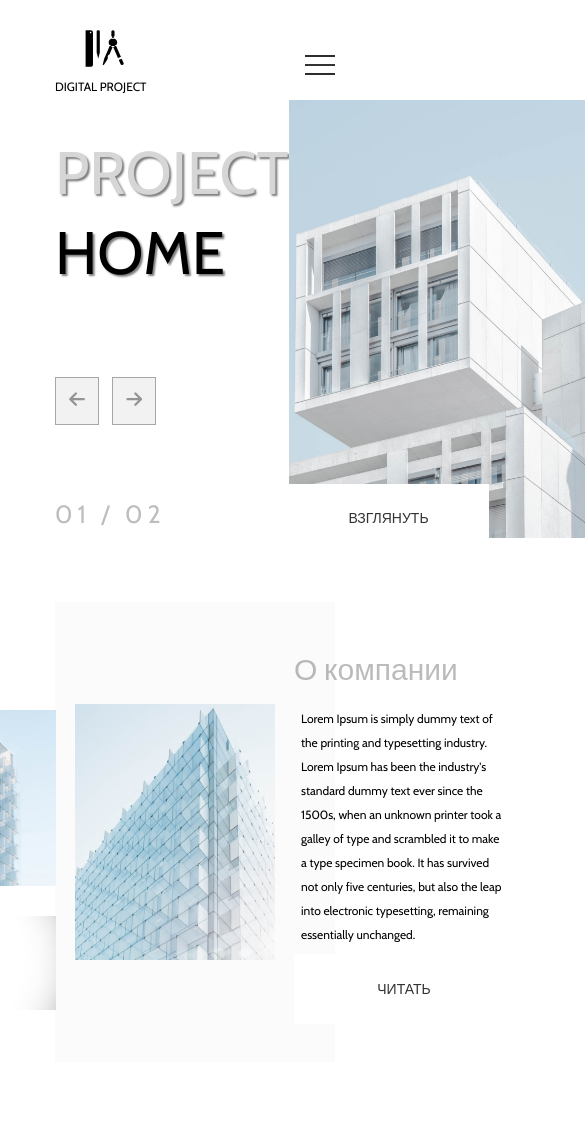
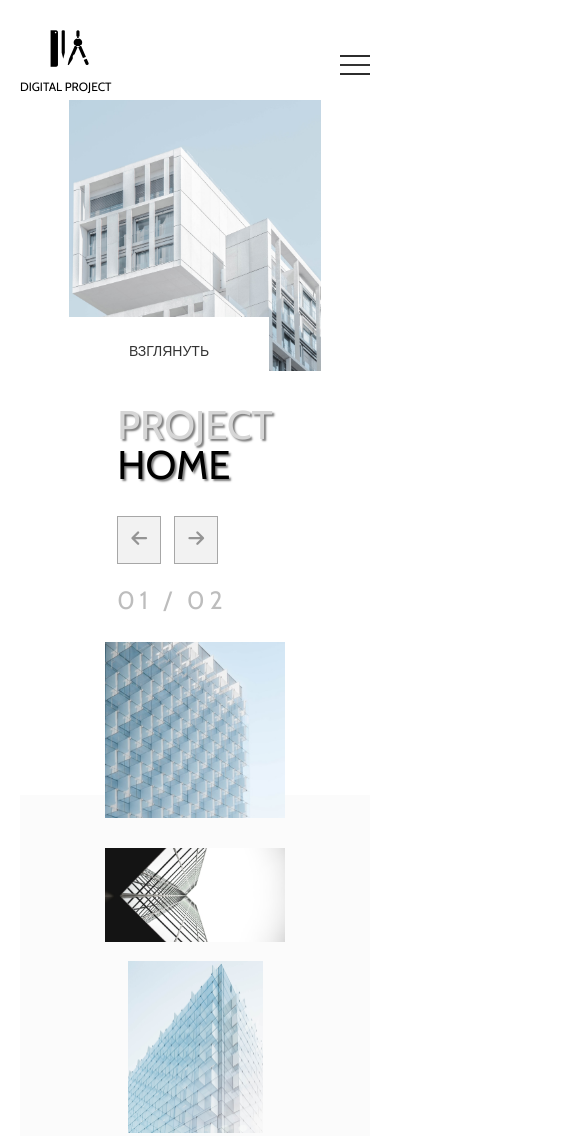
Before and after one commit to HannaNesterova/TEST-WORK, a website: page index.html in a window 390 px wide. Shown: the top 1136 px of the page, 585 px wide, since content can reach past the window. Drawn offline with nearby package versions, Linux system fonts and the light colour scheme; files whose address does not match are found by name.

Commit message:
Made an adaptation for a  phone

```diff
--- a/index.html
+++ b/index.html
@@ -64,9 +64,7 @@
         </div>
     </section>
 
-    <section class="section-about_company" id="galery" data-aos="fade-right"
-     data-aos-offset="500"
-     data-aos-easing="ease-in-sine">
+    <section class="section-about_company" id="galery">
         <div class="container">
             <div class="main_container-company">
                 <div class="first-column_company">
--- a/sass/style.scss
+++ b/sass/style.scss
@@ -753,3 +753,56 @@ body.lock{
     overflow: hidden;
 }
 }
+
+@media all and (max-width: 690px){
+    .main_section .project-section,
+    .main_section .home-section {
+            font-size: 40px;
+        }
+    .second-column_company img {
+            width: 135px;
+        }
+    .section_conection .section_conection-contauner {
+        flex-direction: column-reverse;
+    }
+    footer .footer_container{
+        flex-wrap: wrap;
+    }
+    .section_img {
+        max-width: 350px;
+    }
+}
+@media all and (max-width: 550px){
+.section_img {
+        max-width: 252px;
+    }
+    .section-about_company .main_container-company{
+        flex-direction: column;
+        margin: 170px 0px 200px;
+    }
+    .section_tasks .section_tasks-container{
+        flex-direction: column;
+    }
+}
+
+@media all and (max-width: 450px){
+    .main_section .main_section-container{
+        flex-direction: column-reverse;
+    }
+    .main_section .main_section-arrows,
+    .main_section .main_section-numbers{
+        margin-top: 17px;
+    }
+    .img-column {
+        width: 340px;
+    }
+    .img-form {
+        width: 359px;
+    }
+    .container {
+        margin: 0px 20px;
+    }
+    .section-about_company .third-column_company {
+        width: 316px;
+    }
+}
```
Also changed, not shown: css/style.css, 1 other file.
